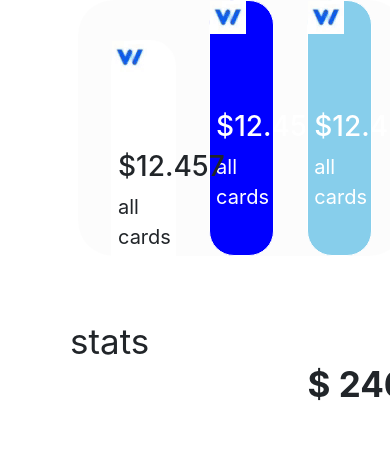
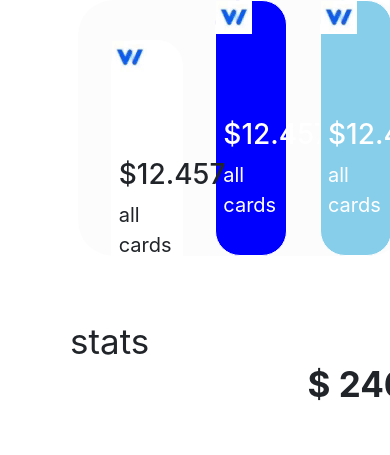
Before and after one commit to NeoAnoman/Wickret-Copy, a PHP site: page /index.html in a window 390 px wide; the page is wider, and only the part inside the window is pictured. Shown: the part 221-676 px from the top of that part. Run offline with PHP 8.4, Linux system fonts and the light colour scheme; some libraries are stand-ins or nearby versions.

Commit message:
Update style.css

```diff
--- a/assets/css/style.css
+++ b/assets/css/style.css
@@ -136,7 +136,7 @@ ul > .trns {
       background: #fff;
       border: 0.1px white solid;
       border-radius: 25px;
-      width: 20%;
+      width: 22%;
       margin-left: 10%;
       height: 20vh;
       transition: 1s;
@@ -145,7 +145,7 @@ ul > .trns {
       background: blue;
       border: 0.1px white solid;
       border-radius: 25px;
-      width: 20%;
+      width: 22%;
       margin-left: 10%;
       height: 20vh;
       transition: 1s;
@@ -155,7 +155,7 @@ ul > .trns {
       background: skyblue;
       border: 0.1px white solid;
       border-radius: 25px;
-      width: 20%;
+      width: 22%;
       margin-left: 10%;
       height: 20vh;
       transition: 1s;
```
